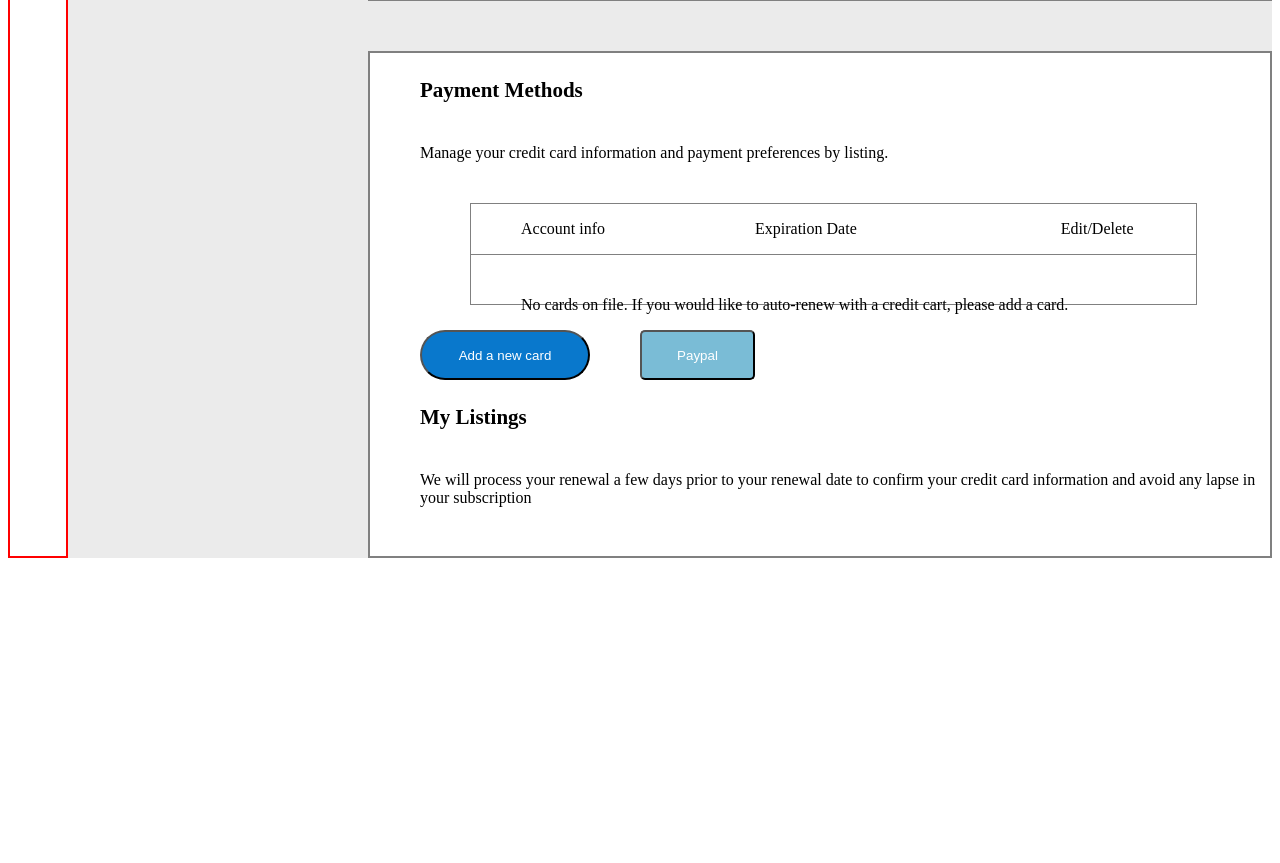
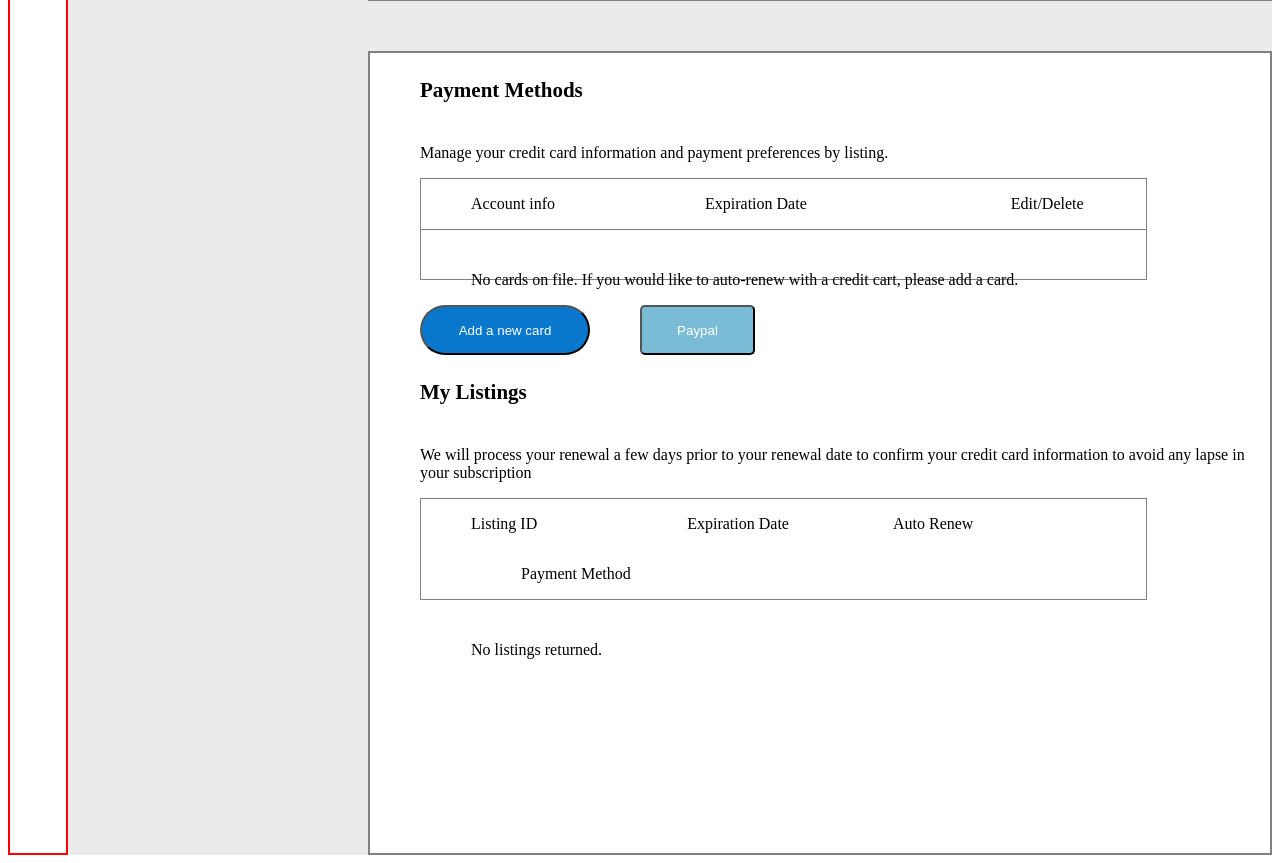
Before and after one commit to mkclark/GetAways_Public, a Flask app: page /hosting in a window 1280 px wide. Shown: the part 769-1632 px from the top of the page. Before the commit the page ends 1327 px from the top, so only its background shows below. Run offline with Flask 2, Linux system fonts and the light colour scheme; some libraries are stand-ins or nearby versions.

Commit message:
My Listings table structure completed. Working on the expanding table for the Payment Methods table now.

```diff
--- a/static/css/style2.css
+++ b/static/css/style2.css
@@ -30,10 +30,10 @@
   background-color: #FFFFFF;
 }
 
-.element-security {
+.element-payment {
   border: 2px solid grey;
   width: 900px;
-  height: 503px;
+  height: 800px;
   margin-top: 50px;
   background-color: #FFFFFF;
 }
@@ -130,7 +130,6 @@
   border-style: solid;
   border-width: 1px;
   margin-left: 50px;
-
 }
 
 .parent-header {
@@ -143,18 +142,18 @@
   display: flex;
 }
 
-.col-1-header {
+.col-1-header-payments {
   float: left;
   display: inline-flex;
   margin-left: 50px;
 }
 
-.col-2-header {
+.col-2-header-payments {
   display: inline-flex;
   margin-left: 150px;
 }
 
-.col-3-header {
+.col-3-header-payments {
   display: inline-flex;
   margin-left: 200px;
 }
@@ -176,9 +175,26 @@
   margin-left: 50px;
 }
 
+.col-1-header-listings {
+  float: left;
+  display: inline-flex;
+  margin-left: 50px;
+}
 
+.col-2-header-listings {
+  display: inline-flex;
+  margin-left: 150px;
+}
 
+.col-3-header-listings {
+  display: inline-flex;
+  margin-left: 100px;
+}
 
+.col-4-header-listings {
+  display: inline-flex;
+  margin-left: 100px;
+}
 
 
 
--- a/templates/hosting_home.html
+++ b/templates/hosting_home.html
@@ -593,22 +593,20 @@
         </div>
       </div>
 
-      <div class="element-security">
+      <div class="element-payment">
         <span class="title">Payment Methods</span>
         <div class="row">
           <p>Manage your credit card information and payment preferences by listing.</p>
         </div>
-        <div class="row">
           <div class="parent-table">
             <div class="parent-header">
-              <p class="col-1-header">Account info</p>
-              <p class="col-2-header">Expiration Date</p>
-              <p class="col-3-header">Edit/Delete</p>
+              <p class="col-1-header-payments">Account info</p>
+              <p class="col-2-header-payments">Expiration Date</p>
+              <p class="col-3-header-payments">Edit/Delete</p>
             </div>
             <div class="row">
               <p id="no-card-message">No cards on file. If you would like to auto-renew with a credit cart, please add a card.</p>
             </div>
-          </div>
         </div>
         <div class="row">
           <button id="add-new-card-button">Add a new card</button>
@@ -616,13 +614,27 @@
         </div>
         <span class="title"> My Listings</span>
         <div class="row">
-          <p>We will process your renewal a few days prior to your renewal date to confirm your credit card information and avoid any lapse in your subscription</p>
+          <p>We will process your renewal a few days prior to your renewal date to confirm your credit card information to avoid any lapse in your subscription</p>
+        </div>
+        <div class="parent-table">
+          <div class="parent-header">
+            <p class="col-1-header-listings">Listing ID</p>
+            <p class="col-2-header-listings">Expiration Date</p>
+            <p class="col-3-header-listings">Auto Renew</p>
+            <p class="col-4-header-listings">Payment Method</p>
+          </div>
+          <div class="row">
+            <p id="no-card-message">No listings returned.</p>
+          </div>
         </div>
 
       </div>
 
 
+
+
     </div>
+
 
   </div>
 
```
